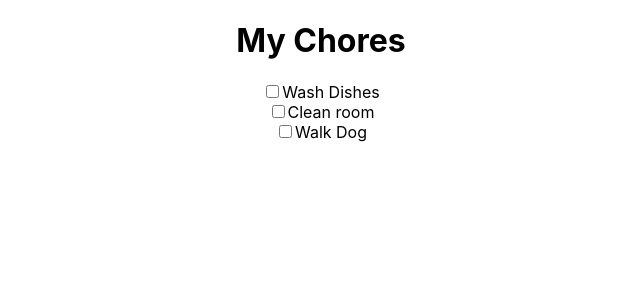
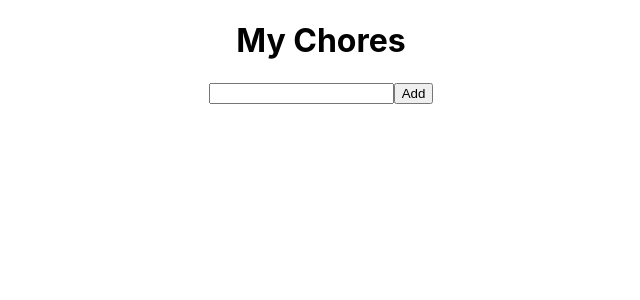
Before and after one commit to isaacaflores2/reactToDoApp, a React (Create React App) app in the folder todo-app/: page / in a window 1280 px wide. Shown: the top 300 px of the page, without its empty margins (319-959 px from the left). Built offline with nearby package versions, Linux system fonts and the light colour scheme.

Commit message:
Add ability to add new items to TodoList component

```diff
--- a/todo-app/src/TodoList.js
+++ b/todo-app/src/TodoList.js
@@ -1,20 +1,50 @@
 import React from 'react';
 import ToDoItem from "./ToDoItem";
 
-function Todolist ({name, items}){
+class TodoList extends React.Component{
+
+    constructor(props){
+        super(props);
+        this.handleTextChange = this.handleTextChange.bind(this);
+        this.handleNewItem = this.handleNewItem.bind(this);
+        this.state = {items: [], itemText: ''};
+    }
+
+    handleTextChange(event){
+        this.setState({itemText: event.target.value});
+    }
+
+    handleNewItem(event){
+        event.preventDefault();
+
+        const newItem = this.state.itemText;
+        this.setState( state => ({
+            items: state.items.concat(newItem),
+            itemText: ''
+        }) );
+    }
+
+
+    render(){
+        const items = this.state.items;
         return(
             <div>
                 <header>
-                <h1>{name}</h1>
+                    <h1>{this.props.name}</h1>
                 </header>
 
                 {items.map((item,i) =>
-                    <ToDoItem name={item} id={i}/>
-
+                        <ToDoItem key={item} name={item} id={i}/>
                 )}
+                <form onSubmit={this.handleNewItem}>
+                    <label htmlFor="newItem"/>
+                    <input id="newItem" onChange={this.handleTextChange} value={this.state.itemText}/>
+                    <button>Add</button>
+                </form>
 
             </div>
-    );
+        )
+    }
 }
 
-export default Todolist;
+export default TodoList;
```
Lines whose indentation alone changed are shown as unchanged.
